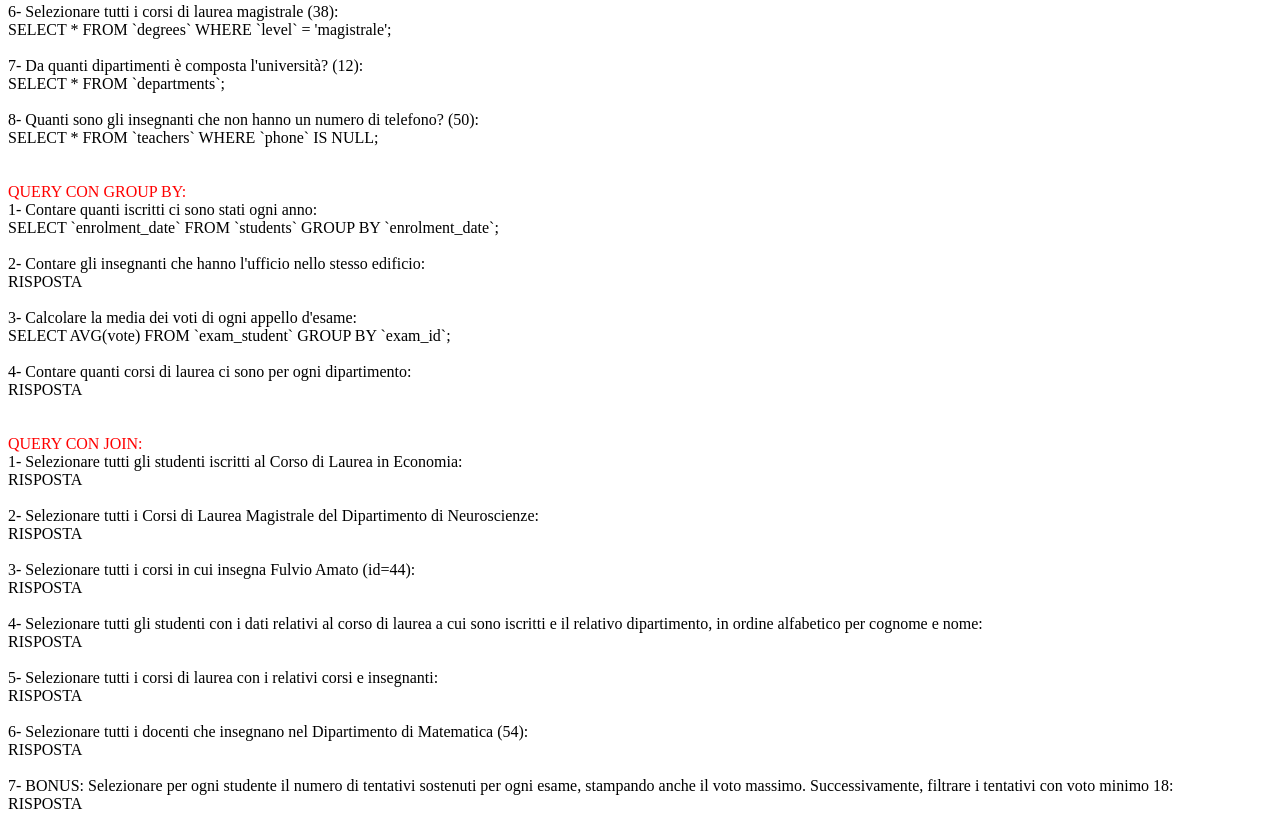
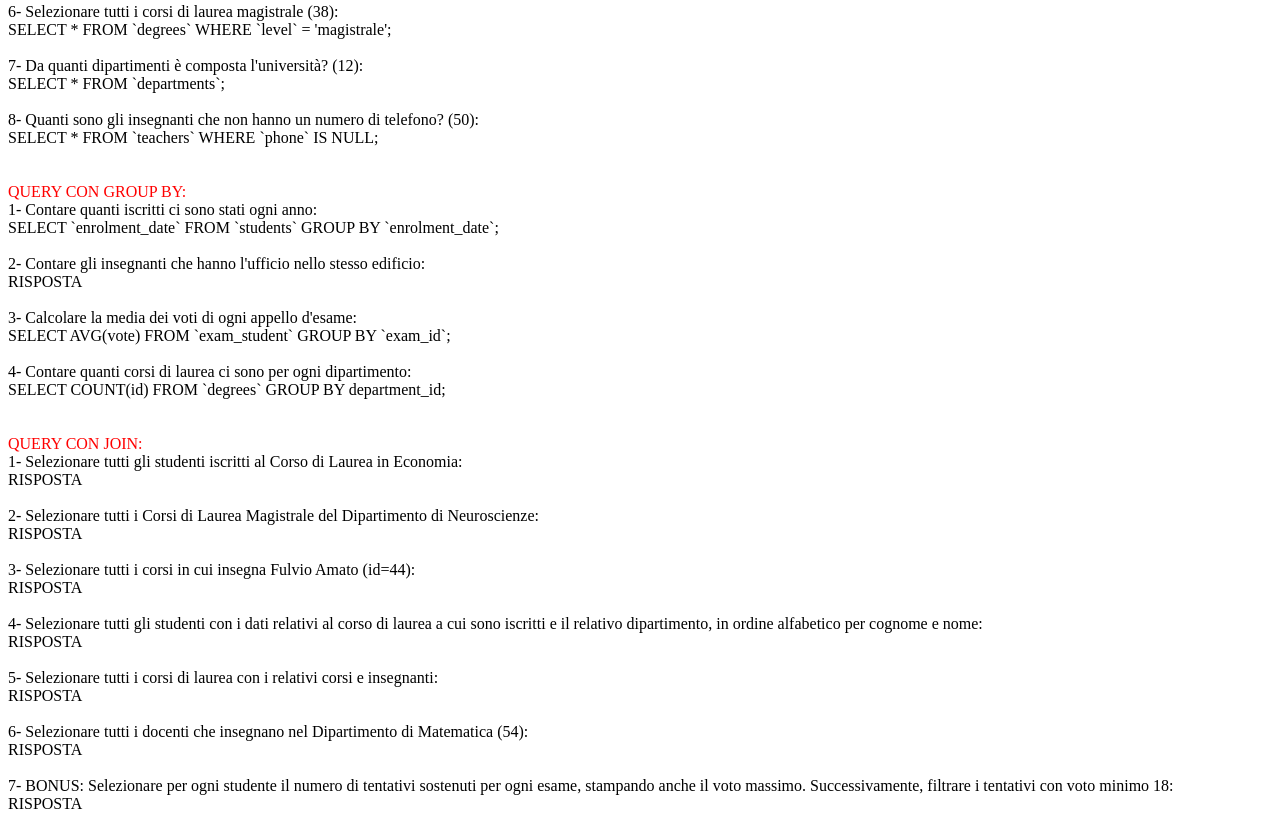
Before and after one commit to martinaapalazzi/db-university, a plain HTML site: page index.html in a window 1280 px wide. Shown: the part 1365-2186 px from the top of the page. Drawn offline with Linux system fonts and the light colour scheme.

Commit message:
query group by 4

```diff
--- a/index.html
+++ b/index.html
@@ -125,7 +125,7 @@
             4- Contare quanti corsi di laurea ci sono per ogni dipartimento:
         </div>
         <div>
-            RISPOSTA
+            SELECT COUNT(id) FROM `degrees` GROUP BY department_id;
         </div>
     </div>
     <br>
```
